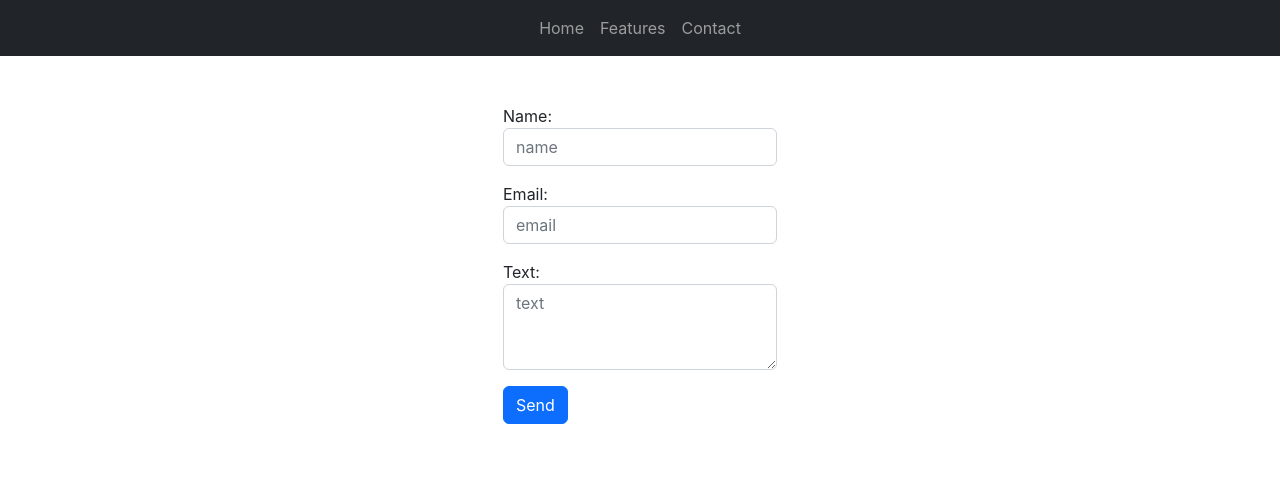
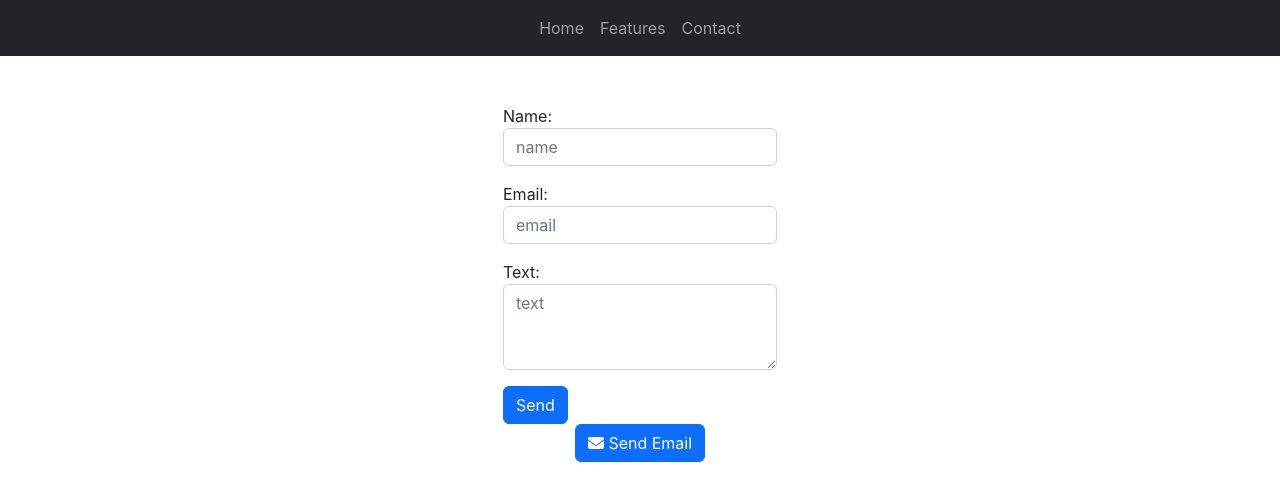
Before and after one commit to humblezxc/portfolio, a React (Create React App) app in the folder frontend/: page /contact in a window 1280 px wide. Shown: the top 500 px of the page. Built offline with nearby package versions, Linux system fonts and the light colour scheme.

Commit message:
Created link to email

```diff
--- a/frontend/package.json
+++ b/frontend/package.json
@@ -4,6 +4,9 @@
   "private": true,
   "dependencies": {
     "@emailjs/browser": "^3.10.0",
+    "@fortawesome/fontawesome-svg-core": "^6.3.0",
+    "@fortawesome/free-solid-svg-icons": "^6.3.0",
+    "@fortawesome/react-fontawesome": "^0.2.0",
     "@testing-library/jest-dom": "^5.16.5",
     "@testing-library/react": "^13.4.0",
     "@testing-library/user-event": "^13.5.0",
--- a/frontend/src/contact/Contact.tsx
+++ b/frontend/src/contact/Contact.tsx
@@ -2,6 +2,7 @@ import React, { useState } from "react";
 import Form from "react-bootstrap/Form";
 import axios from "axios";
 import { Button } from "react-bootstrap";
+import SendEmail from "./SendEmail";
 
 interface Message {
     name: string;
@@ -71,6 +72,7 @@ export default function Contact() {
                     Send
                 </Button>
             </Form>
+            <SendEmail buttonText=" Send Email" email="stopenchuk.yaroslav@gmail.com"/>
         </div>
     );
 }
--- /dev/null
+++ b/frontend/src/contact/SendEmail.tsx
@@ -0,0 +1,25 @@
+import React from 'react';
+import Button from 'react-bootstrap/Button';
+import { FontAwesomeIcon } from '@fortawesome/react-fontawesome';
+import { faEnvelope } from "@fortawesome/free-solid-svg-icons";
+
+interface SendEmailButtonProps {
+    buttonText: string;
+    email: string;
+}
+
+const SendEmail: React.FC<SendEmailButtonProps> = ({ buttonText, email }) => {
+    const handleClick = () => {
+        const mailtoLink = `mailto:${email}?subject=Email%20from%20my%20website%20via%20Gmail`;
+        window.location.href = mailtoLink;
+    };
+
+    return (
+        <Button variant="primary" onClick={handleClick}>
+            <FontAwesomeIcon icon={faEnvelope} className="mr-2" />
+            {buttonText}
+        </Button>
+    );
+};
+
+export default SendEmail;
```
Also changed, not shown: 2 other files (tests, documents, lock files or other folders).
